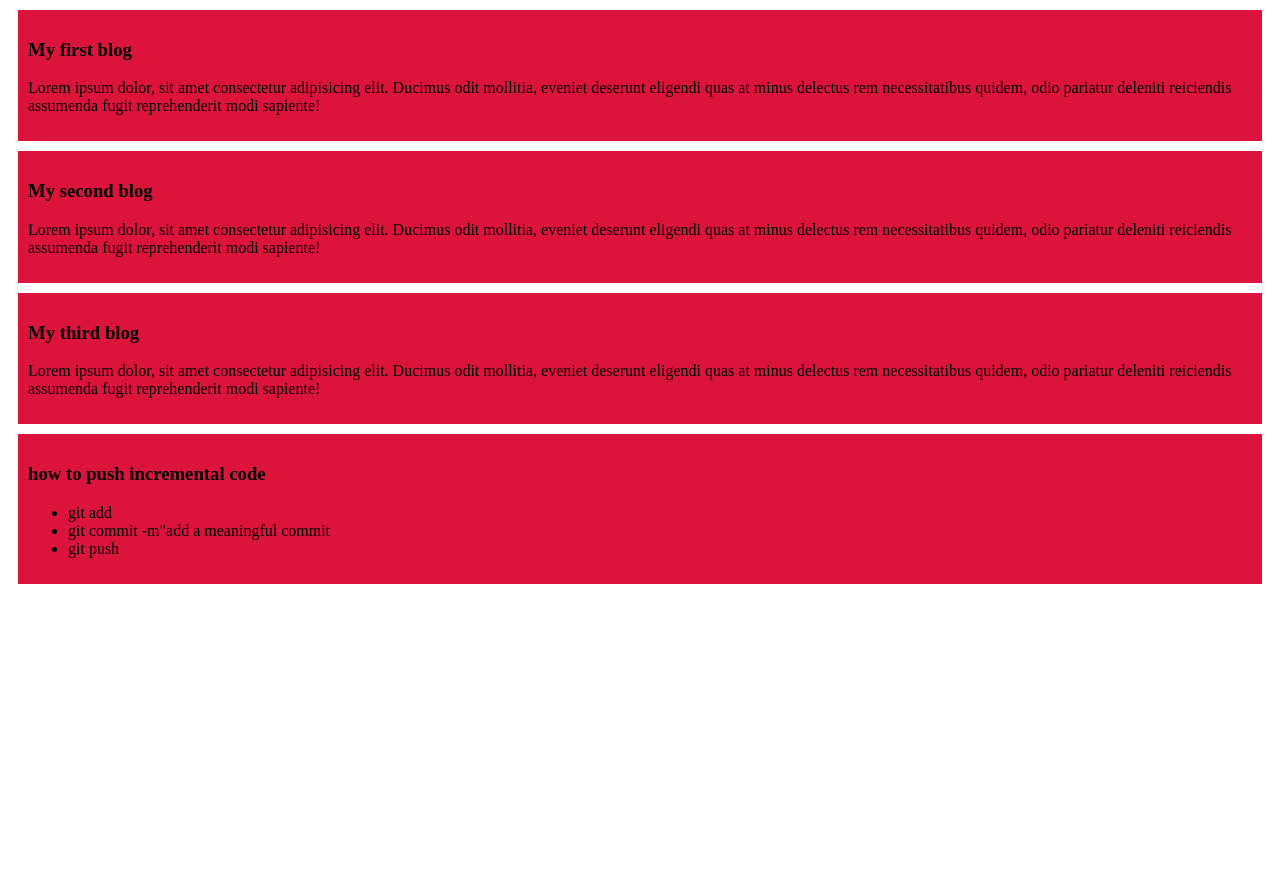
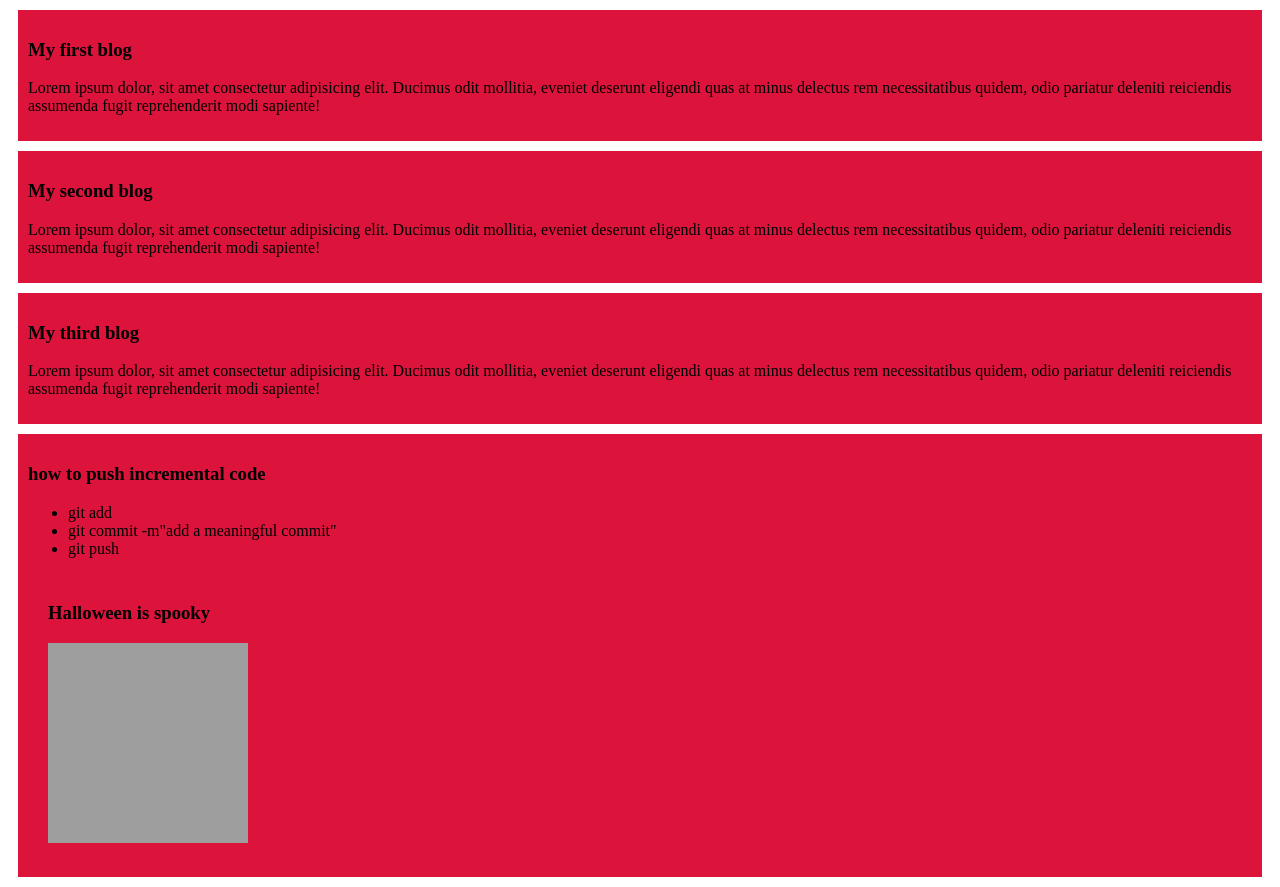
Before and after one commit to fakrul001/my-simple-website, a plain HTML site: page index.html in a window 1280 px wide. Before the commit the page ends 800 px from the top, so only its background shows below. Drawn offline with Linux system fonts and the light colour scheme; grey boxes are pictures that could not be loaded.

Commit message:
fixed some typing mistake and added an image

```diff
--- a/index.html
+++ b/index.html
@@ -23,9 +23,13 @@
         <h3>how to push incremental code</h3>
         <ul>
             <li>git add</li>
-            <li>git commit -m"add a meaningful commit</li>
+            <li>git commit -m"add a meaningful commit"</li>
             <li>git push</li>
         </ul>
+        <div>
+            <h3>Halloween is spooky</h3>
+            <img src="img/Halloween.png" alt="" width="200px" height="200px">
+        </div>
     </div>
 </body>
 </html>
```
Also changed, not shown: 1 other file.
